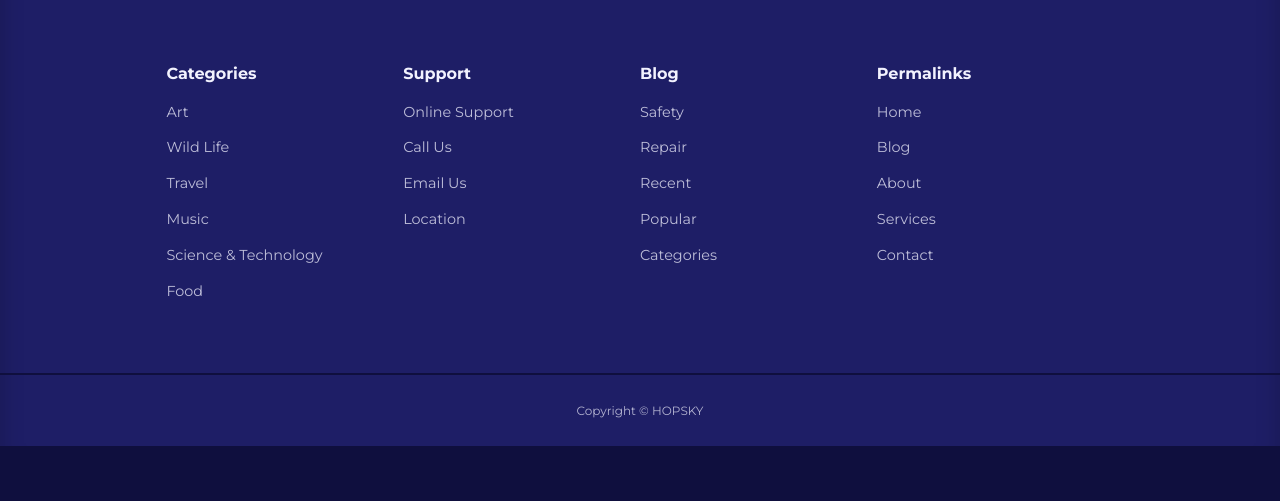
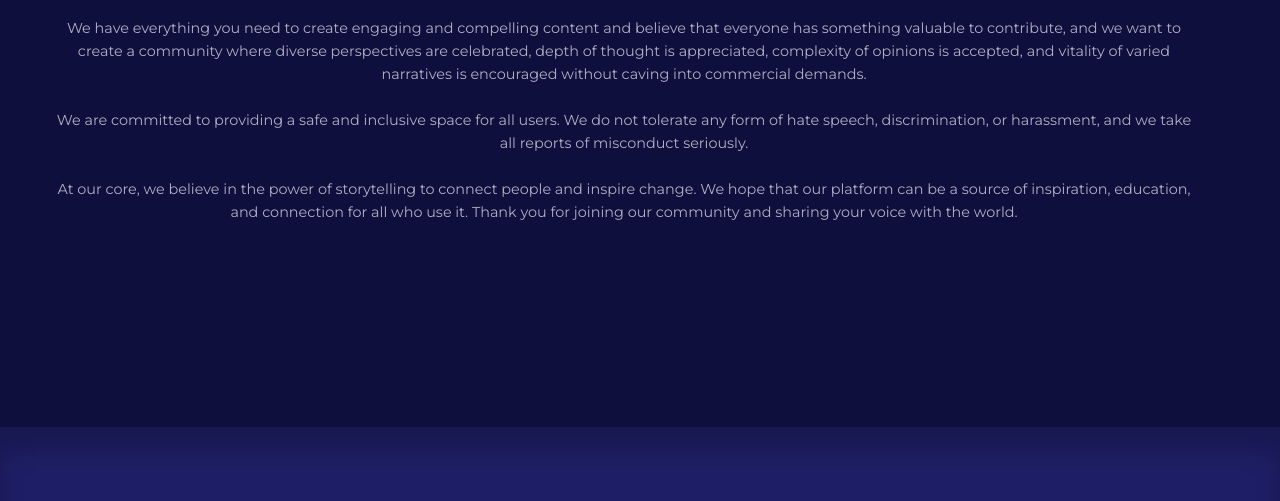
Before and after one commit to hailhydra1/HOPSKY, a plain HTML site: page about.html in a window 1280 px wide. Shown: the part 421-922 px from the top of the page. Before the commit the page ends 867 px from the top, so only its background shows below. Drawn offline with nearby package versions, Linux system fonts and the light colour scheme.

Commit message:
added text to about page

```diff
--- a/about.html
+++ b/about.html
@@ -46,7 +46,18 @@
 
     <section class="empty__page">
         <h1>About Page</h1>
-    </section>
+
+    <p style="font-size: 32;">
+      Welcome to our blogging platform! <br>Driven by personal agendas to create a safe space for bloggers, whether freshers or seasoned, our platform is designed to provide a place for all people to express themselves and share their ideas with the world.
+<br><br>
+We have everything you need to create engaging and compelling content and believe that everyone has something valuable to contribute, and we want to create a community where diverse perspectives are celebrated, depth of thought is appreciated, complexity of opinions is accepted, and vitality of varied narratives is encouraged without caving into commercial demands.
+<br><br>
+We are committed to providing a safe and inclusive space for all users. We do not tolerate any form of hate speech, discrimination, or harassment, and we take all reports of misconduct seriously.
+<br><br>
+At our core, we believe in the power of storytelling to connect people and inspire change. We hope that our platform can be a source of inspiration, education, and connection for all who use it. Thank you for joining our community and sharing your voice with the world.
+
+    </p>
+  </section>
 
     <!--============================= FOOTER START =============================-->
     <footer>
--- a/style.css
+++ b/style.css
@@ -442,9 +442,12 @@ footer ul a:hover{
 
 /*--============================= EMPTY PAGE =============================--*/
 .empty__page{
-    height: 30vh;
+    height: 100vh;
     display: grid;
     place-content: center;
+    padding-left: 3rem;
+    padding-right: 5rem;
+    text-align: center;
 }
 
 /*--============================= GENERAL FORM(FOR EVERY FORM PRESENT ON THE WEBSITE) =============================--*/
```
Also changed, not shown: hiyaa.html (+1 -1 lines), keval.html (+1 -1 lines), pranay.html (+2 -1 lines), shreshtha.html (+1 -1 lines).
